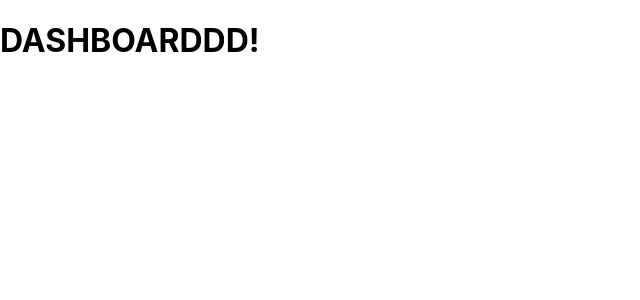
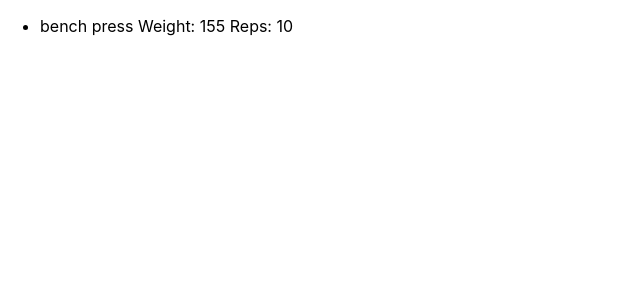
Before and after one commit to JustiP3/LiftStats, a React (Create React App) app in the folder liftstats-frontend/: page /dashboard in a window 1280 px wide. Shown: the top 300 px of the page, without its empty margins (0-640 px from the left). Built offline with nearby package versions, Linux system fonts and the light colour scheme.

Commit message:
add RecentSetsFeed component to Dashboard container

```diff
--- /dev/null
+++ b/liftstats-frontend/src/components/RecentSetsFeed.js
@@ -0,0 +1,17 @@
+import React, { Component } from 'react'
+
+export default class RecentSetsFeed extends Component {
+   render() {
+
+    const renderSet = (set) => {
+        return(<li>{set.workout_type} Weight: {set.weight} Reps: {set.reps}</li>)
+    }
+        return (
+        <div>
+            <ul>
+                {this.props.recentSets.map(renderSet)}
+            </ul>
+        </div>
+        );
+   }
+}
--- a/liftstats-frontend/src/containers/Dashboard.js
+++ b/liftstats-frontend/src/containers/Dashboard.js
@@ -1,12 +1,13 @@
 import React, { Component } from 'react'
+import RecentSetsFeed from "../components/RecentSetsFeed"
 
 
 export default class Dashboard extends Component {
 
-   // state={loginForm:false, signupForm:false}
+    state={recentSets: [{workout_type: "bench press", weight: 155, reps: 10}]}
 
 
     render() {
-       return(<h1>DASHBOARDDD!</h1>)
+       return(<RecentSetsFeed recentSets={this.state.recentSets} />)
     }
   }
```
Also changed, not shown: liftstats-frontend/src/components/LogSetForm.js (added).
